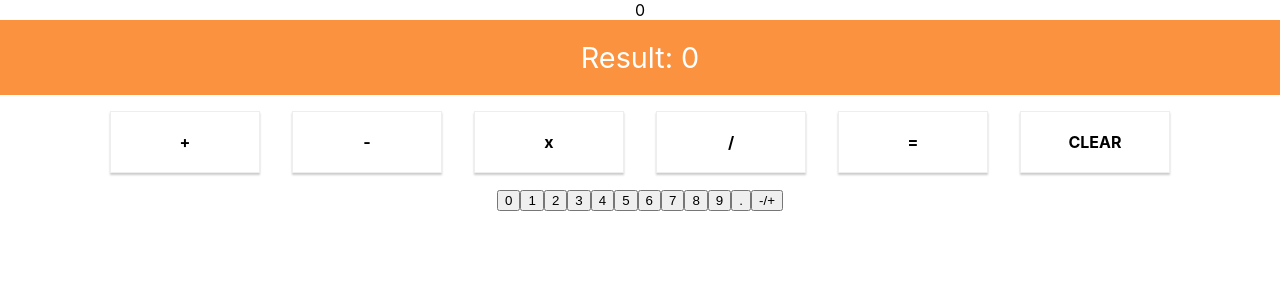
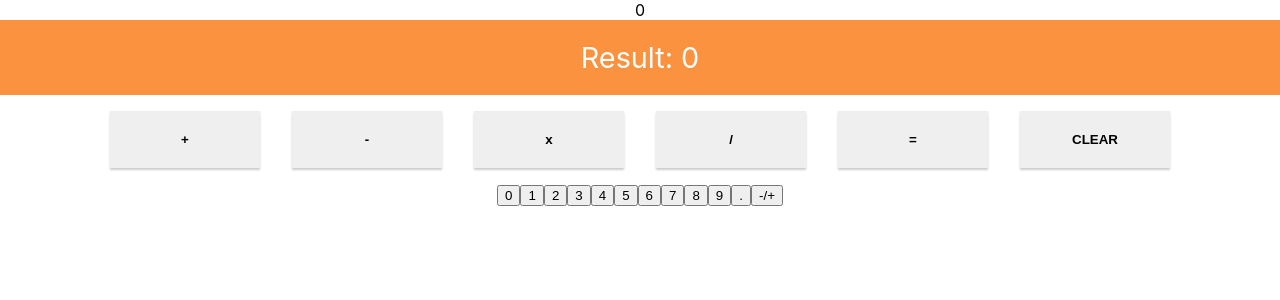
Before and after one commit to DiegoGorgazzi/javascript-calculator, a React (Create React App) app: page / in a window 1280 px wide. Shown: the top 300 px of the page. Built offline with nearby package versions, Linux system fonts and the light colour scheme.

Commit message:
Change calculatorControl element from div to button
This will let me access the value attribute

```diff
--- a/src/components/CalculatorControl/CalculatorControl.js
+++ b/src/components/CalculatorControl/CalculatorControl.js
@@ -2,9 +2,9 @@ import React from 'react';
 import "./CalculatorControl.css";
 
 const calculatorControl = (props) => (
-    <div id={props.myID} className="CalculatorControl" onClick={props.clicked}>
+    <button id={props.myID} value={props.myValue} className="CalculatorControl" onClick={props.clicked}>
         {props.label}
-    </div>
+    </button>
 );
 
 export default calculatorControl;
```
